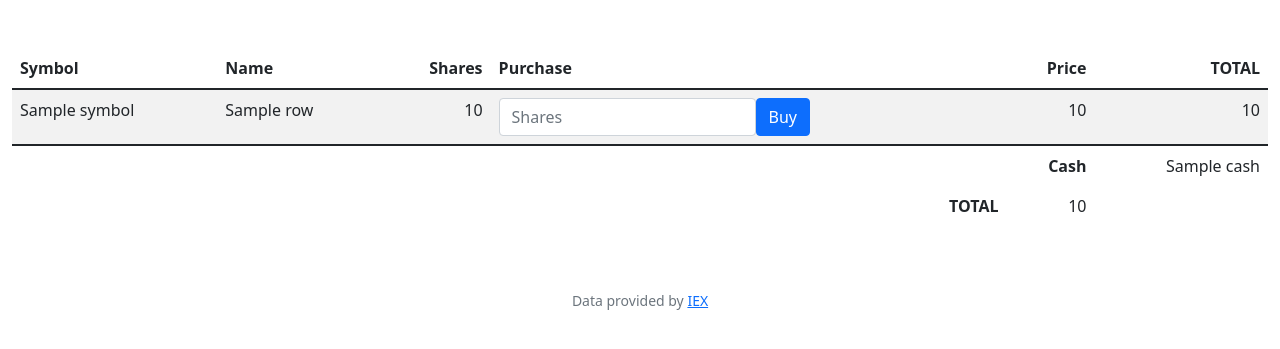
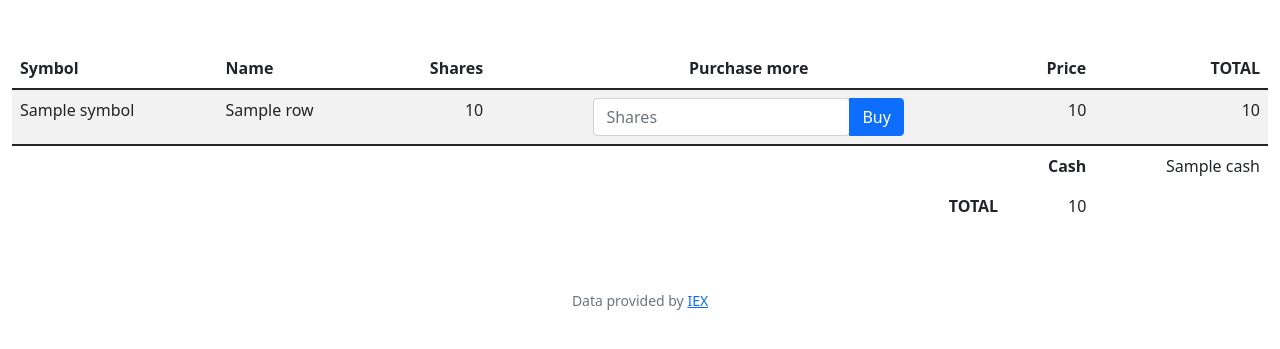
Before and after one commit to aliocantinea/CS50, a Flask app: template finance/templates/index.html in a window 1280 px wide. Shown: the part 76-425 px from the top of the page. Run offline with Flask 2, Linux system fonts and the light colour scheme; the template is opened without the code that fills it: most values are stand-ins (such as "Sample title", 1, 10 or a date in 2020); some libraries are stand-ins or nearby versions.

Commit message:
Tue, Dec 27, 2022, 5:47 AM +00:00

```diff
--- a/finance/templates/index.html
+++ b/finance/templates/index.html
@@ -12,7 +12,7 @@
                 <th class="text-start">Symbol</th>
                 <th class="text-start">Name</th>
                 <th class="text-end">Shares</th>
-                <th class="text-start">Purchase</th>
+                <th class="text-center">Purchase more</th>
                 <th class="text-end">Price</th>
                 <th class="text-end">TOTAL</th>
             </tr>
@@ -25,8 +25,8 @@
                         <td class="text-start">{{ row["name"] }}</td>
                         <td class="text-end">{{ row["amount"] }}</td>
                         <td>
-                            <div class="btn-toolbar" >
-                                <input autocomplete="off" class="form-control w-auto" min="1" name="shares" placeholder="Shares" type="number">
+                            <div class="btn-group" >
+                                <input autocomplete="off" class="form-control" min="1" name="shares" placeholder="Shares" type="number">
                                 <button class="btn btn-primary" type="submit">Buy</button>
                             </div>
                         </td>
```
